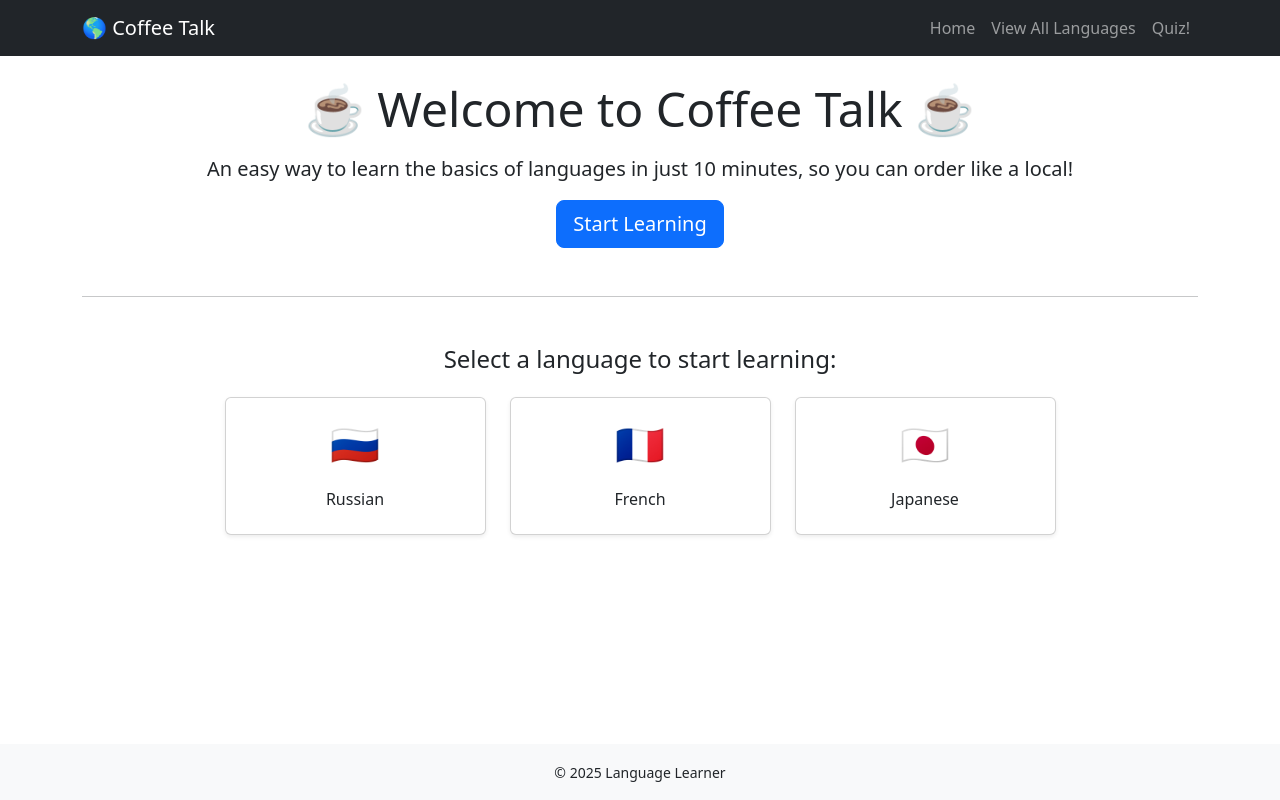
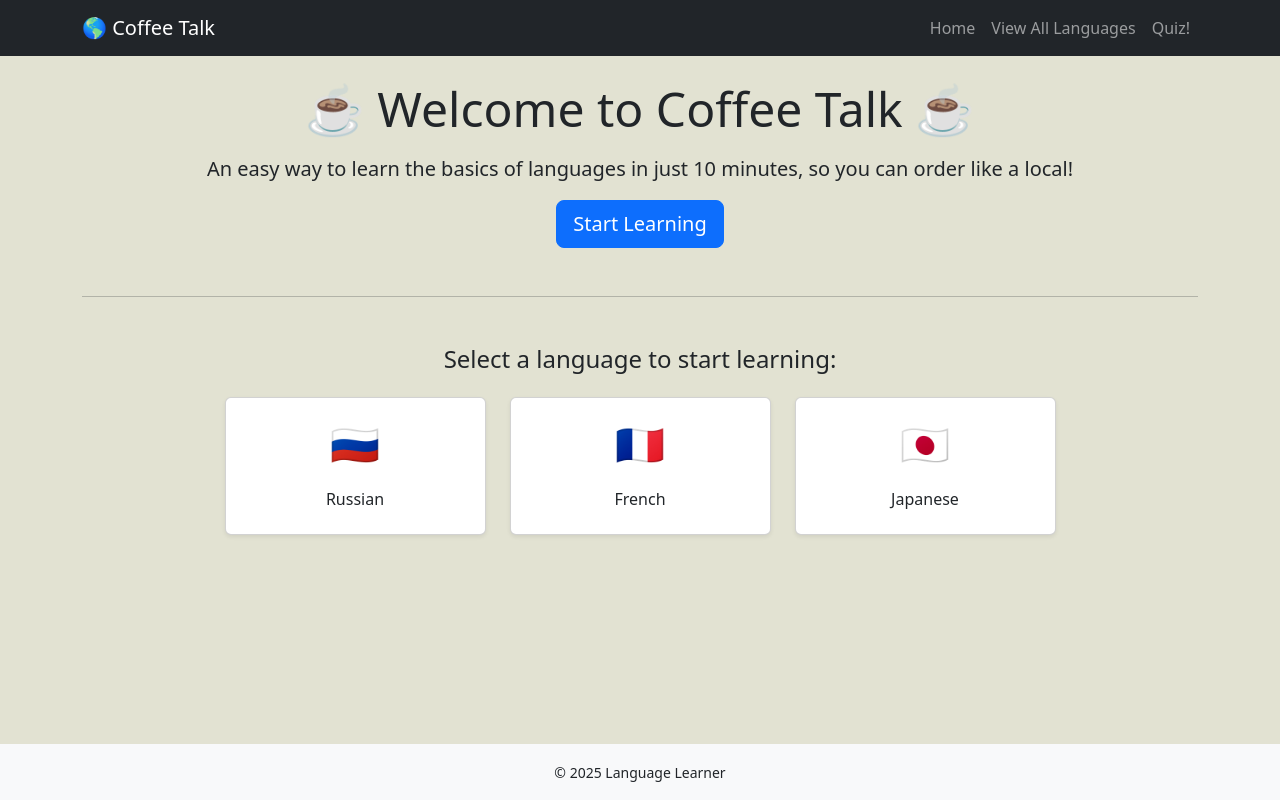
Before and after one commit to alex-michelon/UI-final-project, a Flask app: page / in a window 1280 px wide. Run offline with Flask 3, Linux system fonts and the light colour scheme.

Commit message:
Updated styling for HW11

```diff
--- a/static/css/styles.css
+++ b/static/css/styles.css
@@ -1,4 +1,4 @@
-body { font-family: 'Inter', sans-serif; }
+body { font-family: 'Inter', sans-serif; background-color: rgb(226, 226, 210) !important; }
 
 .quiz-img { max-width: 300px; height: auto; }
 
```
